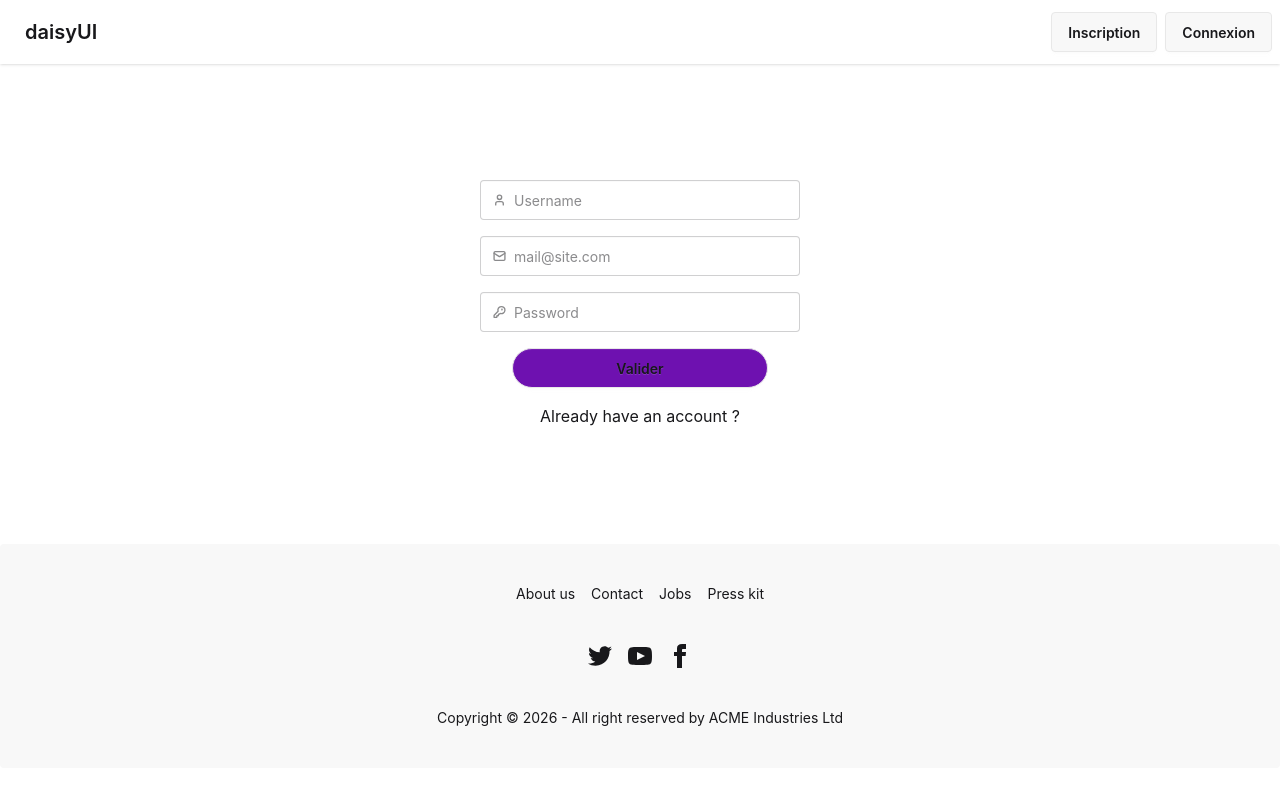
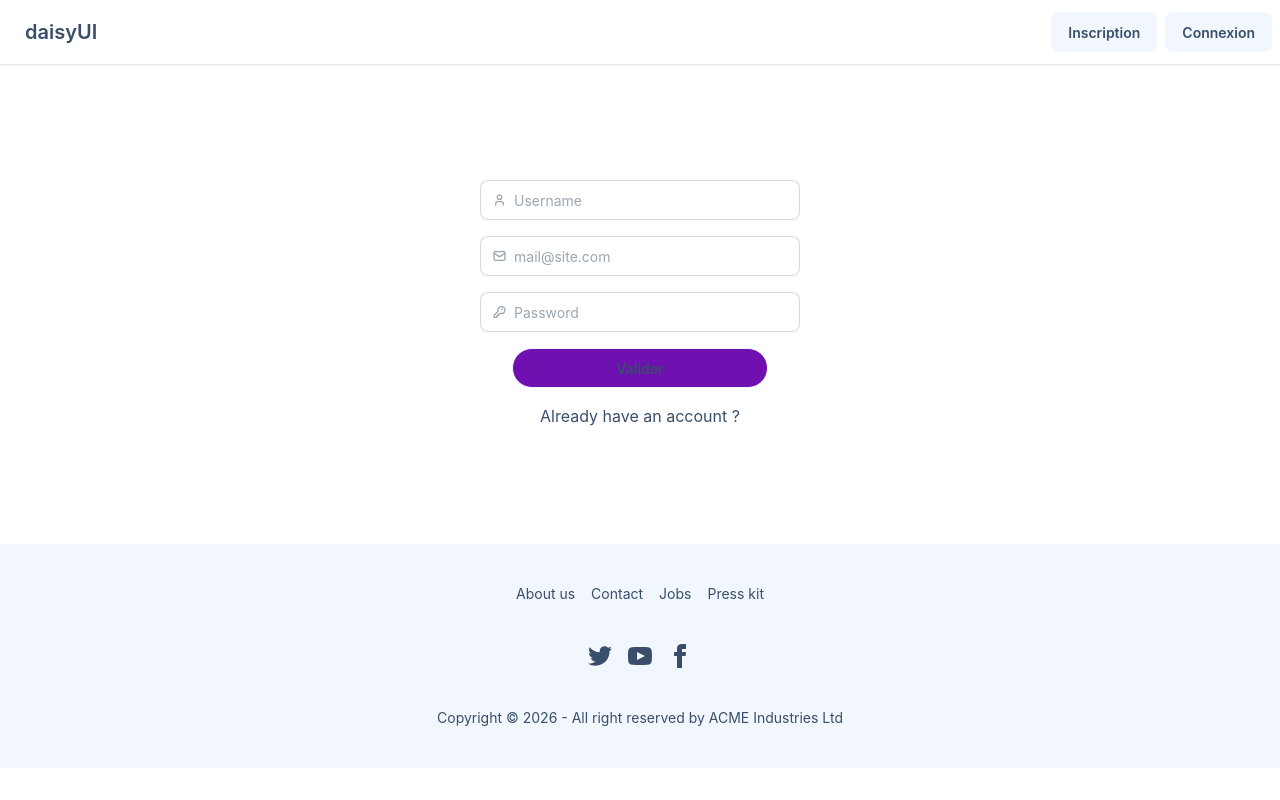
Before and after one commit to GwenaelS/Checkpoint-2-Lab, a React (Vite) app in the folder client/: page /register in a window 1280 px wide. Built offline with nearby package versions, Linux system fonts and the light colour scheme.

Commit message:
Fix : Login and Register forms now works with back Add : WipPage for pages not already done such as footer links
And testing daisyUi theme for later

```diff
--- a/client/index.html
+++ b/client/index.html
@@ -1,5 +1,5 @@
 <!doctype html>
-<html lang="fr">
+<html lang="fr" data-theme="winter">
   <head>
     <meta charset="UTF-8" />
     <link rel="icon" type="image/svg+xml" href="/vite.svg" />
--- a/client/src/App.css
+++ b/client/src/App.css
@@ -1,2 +1,5 @@
 @import "tailwindcss";
-@plugin "daisyui";
+@plugin "daisyui" {
+  /* biome-ignore lint/correctness/noUnknownProperty: DaisyUI config */
+  themes: all;
+}
--- a/client/src/components/loginForm/LoginForm.tsx
+++ b/client/src/components/loginForm/LoginForm.tsx
@@ -101,7 +101,7 @@ export default function LoginForm() {
           </label>
           <button
             type="submit"
-            className="btn bg-purple-800 btn-wide btn-circle"
+            className="btn bg-purple-800 btn-wide shadow-md shadow-white"
           >
             Valider
           </button>
--- a/client/src/components/registerForm/RegisterForm.tsx
+++ b/client/src/components/registerForm/RegisterForm.tsx
@@ -1,10 +1,42 @@
-import { Link } from "react-router";
+import { useState } from "react";
+import { Link, useNavigate } from "react-router";
 
 export default function RegisterForm() {
+  const [username, setUsername] = useState("");
+  const [email, setEmail] = useState("");
+  const [password, setPassword] = useState("");
+  const navigate = useNavigate();
+
+  const handleSubmit = async (e: React.FormEvent<HTMLFormElement>) => {
+    e.preventDefault();
+
+    try {
+      const response = await fetch("http://localhost:3310/api/users", {
+        method: "POST",
+        headers: { "Content-Type": "application/json" },
+        body: JSON.stringify({ username, email, password }),
+        credentials: "include",
+      });
+
+      const data = await response.json();
+
+      if (response.ok) {
+        console.log("Inscription reussi :", data);
+        navigate("/login");
+      } else {
+        alert(data.message || "Erreur de connexion");
+      }
+    } catch (err) {
+      console.error("Erreur réseau :", err);
+    }
+  };
   return (
     <>
       <div className="min-h-[60vh] flex flex-col items-center justify-center">
-        <form className="flex flex-col gap-4 w-full items-center">
+        <form
+          onSubmit={handleSubmit}
+          className="flex flex-col gap-4 w-full items-center"
+        >
           {/* Username */}
           <label className="input validator">
             <svg
@@ -32,6 +64,8 @@ export default function RegisterForm() {
               minLength={3}
               maxLength={30}
               title="Only letters, numbers or dash"
+              value={username}
+              onChange={(e) => setUsername(e.target.value)}
             />
           </label>
 
@@ -54,7 +88,13 @@ export default function RegisterForm() {
                 <path d="m22 7-8.97 5.7a1.94 1.94 0 0 1-2.06 0L2 7" />
               </g>
             </svg>
-            <input type="email" placeholder="mail@site.com" required />
+            <input
+              type="email"
+              placeholder="mail@site.com"
+              required
+              value={email}
+              onChange={(e) => setEmail(e.target.value)}
+            />
           </label>
 
           {/* Password */}
@@ -81,6 +121,8 @@ export default function RegisterForm() {
               required
               placeholder="Password"
               minLength={5}
+              value={password}
+              onChange={(e) => setPassword(e.target.value)}
             />
           </label>
           <button
--- a/client/src/main.tsx
+++ b/client/src/main.tsx
@@ -11,6 +11,7 @@ import Dashboard from "./pages/dashboard/Dashboard";
 import Home from "./pages/home/Home";
 import Login from "./pages/login/Login";
 import Register from "./pages/register/Register";
+import WipPage from "./pages/wipPage/WipPage";
 
 // Import additional components for new routes
 // Try creating these components in the "pages" folder
@@ -38,6 +39,10 @@ const router = createBrowserRouter([
       {
         path: "register",
         element: <Register />,
+      },
+      {
+        path: "wip",
+        element: <WipPage />,
       },
       {
         path: "dashboard",
--- /dev/null
+++ b/client/src/pages/wipPage/WipPage.tsx
@@ -0,0 +1,9 @@
+import WIP from "../../components/wip/WIP";
+
+export default function WipPage() {
+  return (
+    <>
+      <WIP />
+    </>
+  );
+}
```
